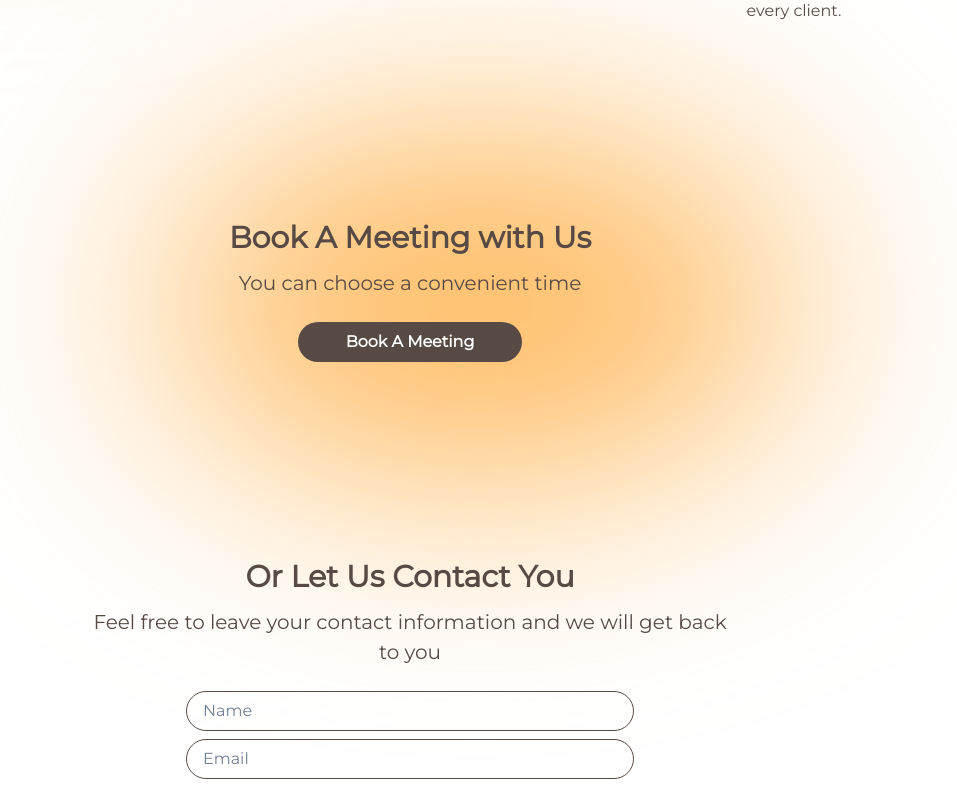
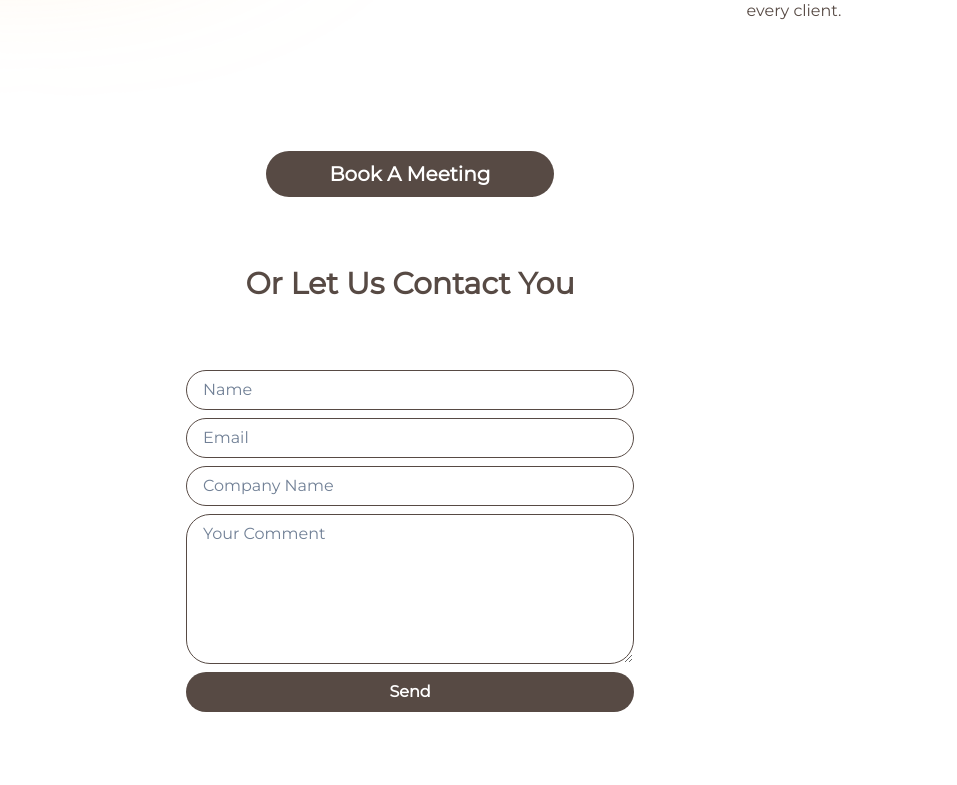
Before and after one commit to Lurkomorie/talentsync_react, a React (Create React App) app: page / in a window 1280 px wide. Shown: the part 3820-4605 px from the top of the page, without its empty margins (230-1187 px from the left). Built offline with nearby package versions, Linux system fonts and the light colour scheme.

Commit message:
remove unneded texts

```diff
--- a/src/App.tsx
+++ b/src/App.tsx
@@ -21,7 +21,7 @@ export default function Home() {
         <ProcessTree />
         <AboutBlock />
         <WhyChoose />
-        <BookMeetingBlock />
+        {/* <BookMeetingBlock /> */}
         <ContactUs />
         <Footer />
       </Flex>
--- a/src/components/ContactUs/ContactUs.tsx
+++ b/src/components/ContactUs/ContactUs.tsx
@@ -15,6 +15,7 @@ import BlockTitle from "../BlockTitle/BlockTitle";
 import BlockSubtitle from "../BlockSubtitle/BlockSubtitle";
 //@ts-ignore
 import Fade from "react-reveal/Fade";
+import BookMeetingBtn from "../BookMeetingBtn/BookMeetingBtn";
 
 interface FormValues {
   name: string;
@@ -90,10 +91,14 @@ const ContactUs: React.FC = () => {
         md: 32,
       }}
     >
-      <BlockTitle mb={2}>Or Let Us Contact You</BlockTitle>
-      <BlockSubtitle maxW="container.sm" mb={{ base: 4, md: 6 }}>
-        Feel free to leave your contact information and we will get back to you
-      </BlockSubtitle>
+      <BookMeetingBtn
+        px={{
+          base: 12,
+          md: 16,
+        }}
+        fontSize="xl"
+      />
+      <BlockTitle>Or Let Us Contact You</BlockTitle>
       <Fade bottom>
         <Formik
           initialValues={initialValues}
```
